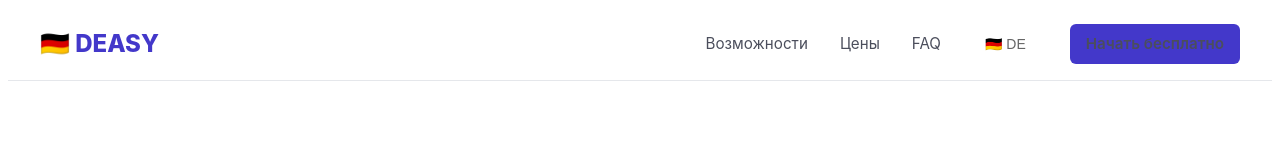
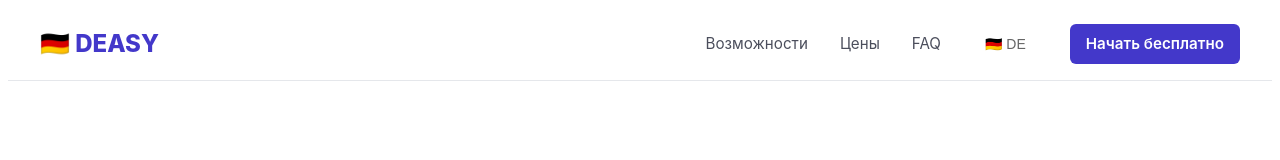
Before and after one commit to SchneiderStudios/deasy-saas, a Next.js app: page / in a window 1280 px wide. Shown: the top 160 px of the page. Built offline with nearby package versions, Linux system fonts and the light colour scheme.

Commit message:
Add files via upload

```diff
--- a/styles/Landing.module.css
+++ b/styles/Landing.module.css
@@ -48,17 +48,19 @@
 
 .ctaButton {
   background: #4338ca;
-  color: white;
+  color: #ffffff !important;
   padding: 0.5rem 1rem;
   border-radius: 6px;
   text-decoration: none;
   font-size: 0.9rem;
   font-weight: 600;
   transition: background 0.2s;
+  display: inline-block;
 }
 
 .ctaButton:hover {
   background: #3829a0;
+  color: #ffffff !important;
 }
 
 .hero {
```
